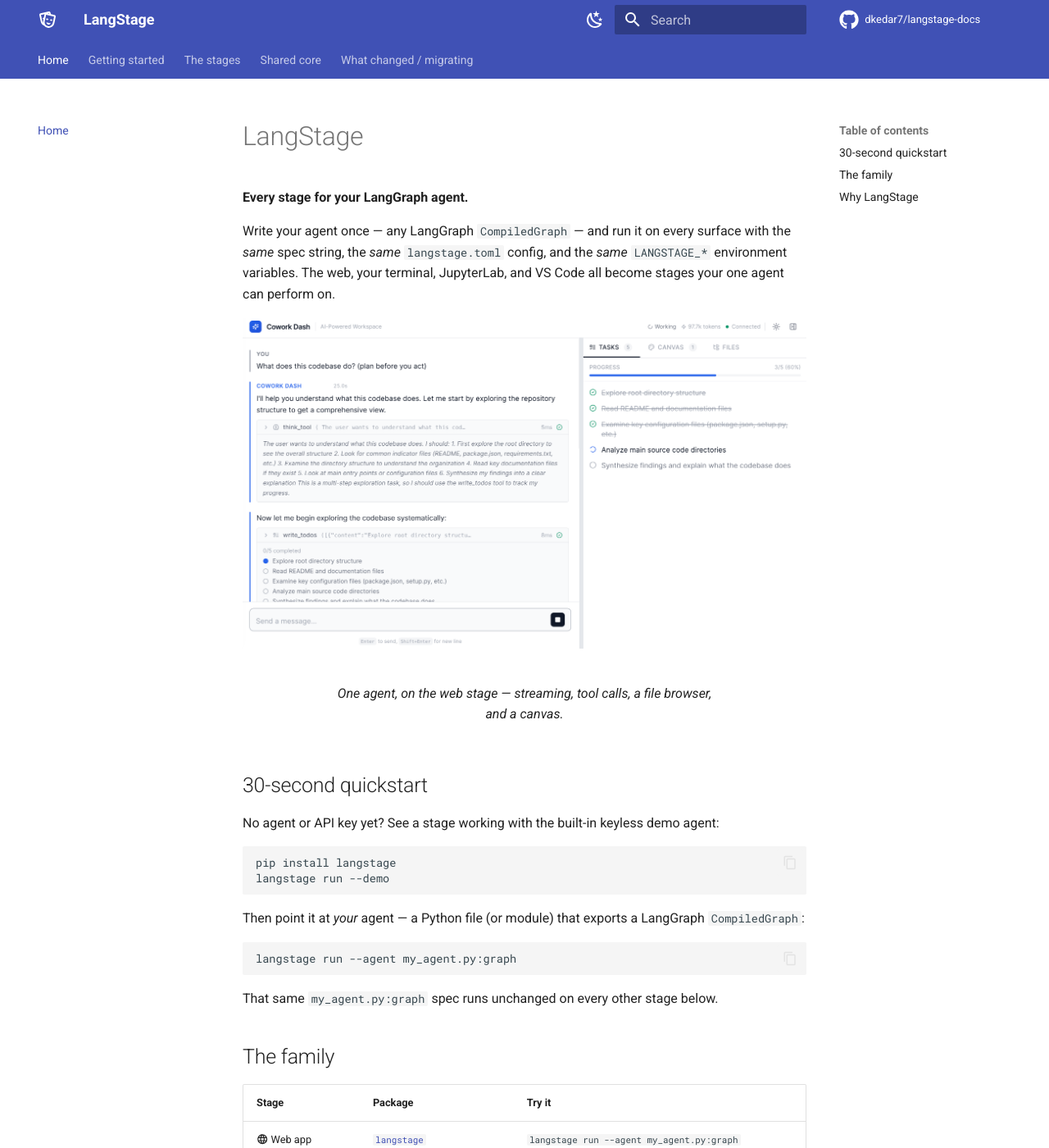
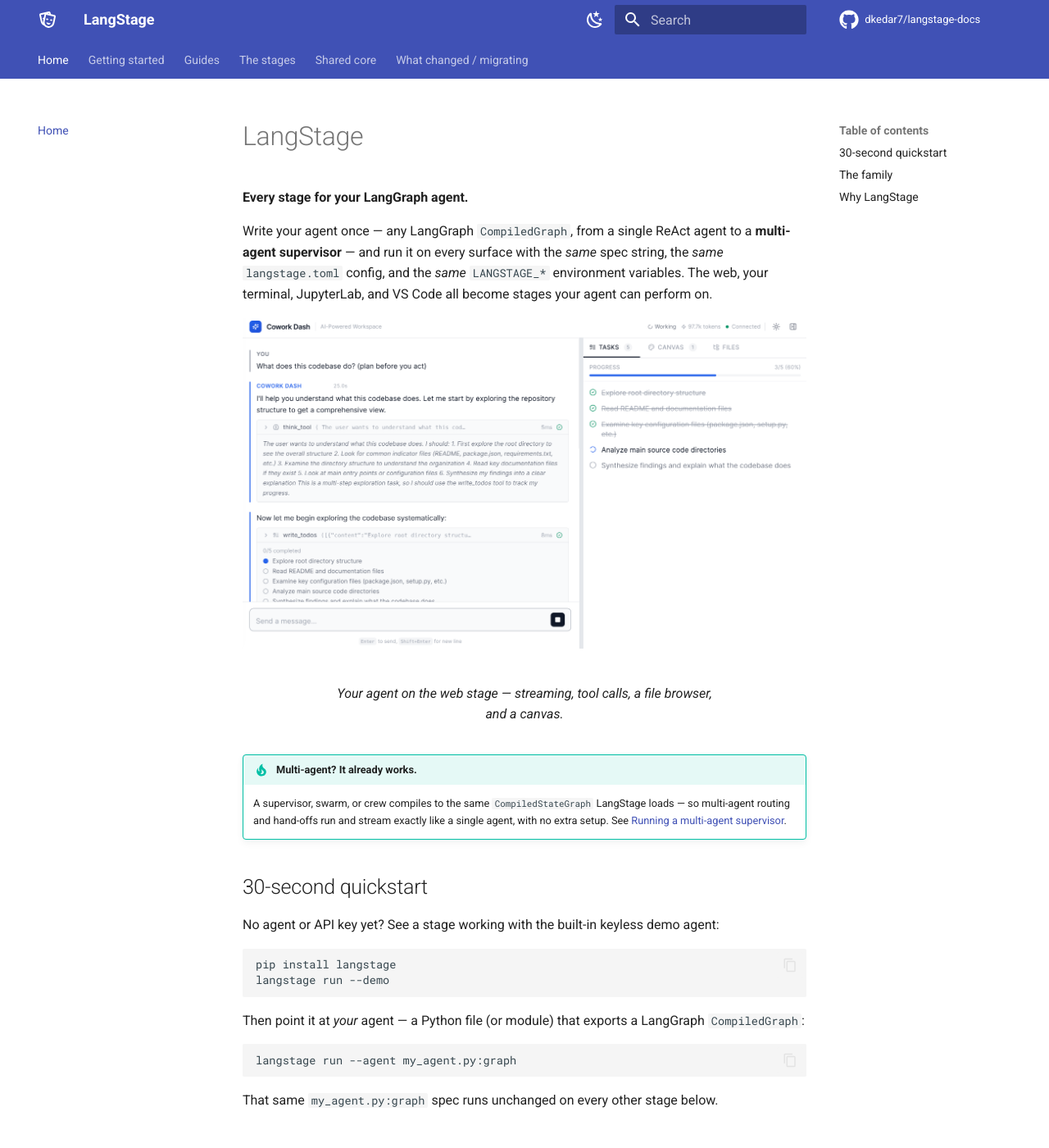
Before and after one commit to dkedar7/langstage-docs, an MkDocs documentation site: the page built from docs/index.md, in a window 1280 px wide and 1400 px high. Shown: the whole window at 82% size. Built offline with MkDocs 1.6.1 and Material for MkDocs 9.7.7, drawn with Linux system fonts in a browser that asks for light colours; comment, search, counter and statistics services are not loaded.

Commit message:
Add multi-agent supervisor guide; reposition off single-agent framing
LangStage already runs any compiled LangGraph graph, including a multi-agent supervisor (zero-code). Adds docs/guides/multi-agent-supervisor.md with a runnable create_supervisor example, a Guides nav section, and broadens the home page + site_description away from 'one agent'. pm-system backlog #31.

Co-Authored-By: Claude Opus 4.8 <noreply@anthropic.com>

Claude-Session: https://claude.ai/code/session_012Rojryf2SHxCM87NgsDSi2

```diff
--- a/docs/index.md
+++ b/docs/index.md
@@ -2,15 +2,22 @@
 
 **Every stage for your LangGraph agent.**
 
-Write your agent once — any LangGraph `CompiledGraph` — and run it on every
-surface with the *same* spec string, the *same* `langstage.toml` config, and
-the *same* `LANGSTAGE_*` environment variables. The web, your terminal,
-JupyterLab, and VS Code all become stages your one agent can perform on.
+Write your agent once — any LangGraph `CompiledGraph`, from a single ReAct agent
+to a **multi-agent supervisor** — and run it on every surface with the *same*
+spec string, the *same* `langstage.toml` config, and the *same* `LANGSTAGE_*`
+environment variables. The web, your terminal, JupyterLab, and VS Code all
+become stages your agent can perform on.
 
 <figure markdown="span">
   ![The LangStage web app](assets/screenshots/hero.png){ width="760" }
-  <figcaption>One agent, on the web stage — streaming, tool calls, a file browser, and a canvas.</figcaption>
+  <figcaption>Your agent on the web stage — streaming, tool calls, a file browser, and a canvas.</figcaption>
 </figure>
+
+!!! tip "Multi-agent? It already works."
+    A supervisor, swarm, or crew compiles to the same `CompiledStateGraph`
+    LangStage loads — so multi-agent routing and hand-offs run and stream exactly
+    like a single agent, with no extra setup. See
+    [Running a multi-agent supervisor](guides/multi-agent-supervisor.md).
 
 ## 30-second quickstart
 
--- a/mkdocs.yml
+++ b/mkdocs.yml
@@ -1,5 +1,5 @@
 site_name: LangStage
-site_description: Every stage for your LangGraph agent — one agent, run it on the web, the terminal, JupyterLab, and VS Code.
+site_description: Every stage for your LangGraph agent — run any agent, including a multi-agent supervisor, on the web, the terminal, JupyterLab, and VS Code.
 site_url: https://dkedar7.github.io/langstage-docs/
 repo_url: https://github.com/dkedar7/langstage-docs
 repo_name: dkedar7/langstage-docs
@@ -61,6 +61,8 @@ nav:
       - Installation: getting-started/installation.md
       - Quickstart: getting-started/quickstart.md
       - Configuration: getting-started/configuration.md
+  - Guides:
+      - Multi-agent supervisor: guides/multi-agent-supervisor.md
   - The stages:
       - Web — langstage: stages/web.md
       - Terminal — langstage-cli: stages/cli.md
```
Also changed, not shown: docs/guides/multi-agent-supervisor.md (added, +136 -0 lines).
